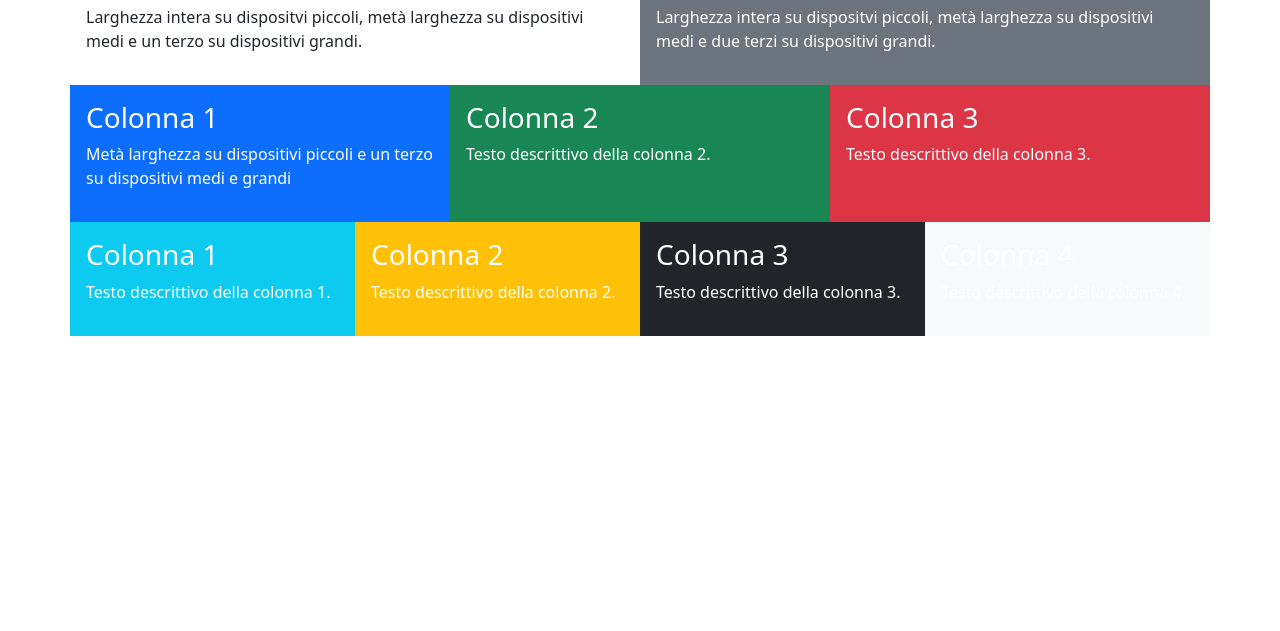
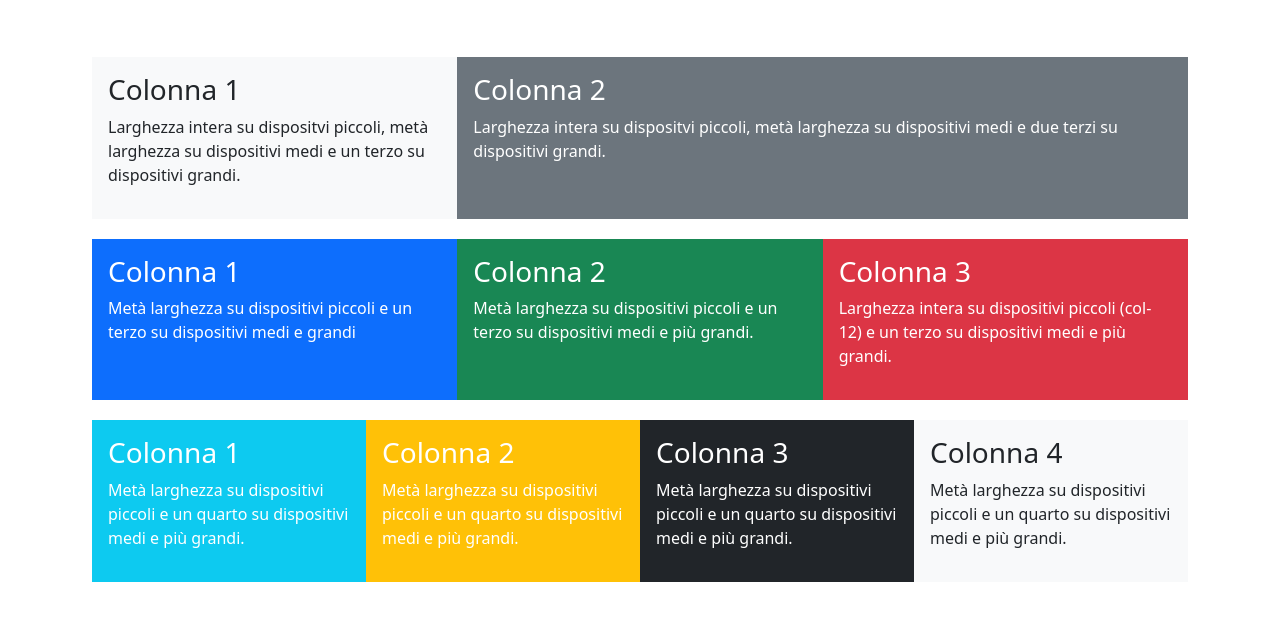
Before and after one commit to Deni0012/htmlcss-bootstrap-layout, a plain HTML site: page index.html in a window 1280 px wide. Shown: the part 169-800 px from the top of the page. Drawn offline with nearby package versions, Linux system fonts and the light colour scheme.

Commit message:
add: conclusione del progetto

```diff
--- a/css/style.css
+++ b/css/style.css
@@ -5,3 +5,15 @@ body {
 header {
     margin-top: 20px;
 }
+
+.container {
+    padding: 30px;
+}
+
+.row {
+    margin-top: 20px;
+}
+
+.row>*{
+    margin-top: 0;
+}
--- a/index.html
+++ b/index.html
@@ -27,50 +27,50 @@
     <main class="mb-3">
         <div class="container text-left">
             <!-- Prima riga: 2 blocchi -->
-            <div class="row row-cols-1 row-cols-md-2">
-                <div class="col p-3 bg-white text-dark">
+            <div class="row gx-3 gy-3 blocco-1">
+                <div class="col-12 col-md-4 p-3 bg-light text-dark">
                     <h3>Colonna 1</h3>
                     <p>Larghezza intera su dispositvi piccoli, metà larghezza su dispositivi medi e un terzo su dispositivi grandi.</p>
                 </div>
-                <div class="col p-3 bg-secondary text-white">
+                <div class="col-12 col-md-8 p-3 bg-secondary text-white">
                     <h3>Colonna 2</h3>
                     <p>Larghezza intera su dispositvi piccoli, metà larghezza su dispositivi medi e due terzi su dispositivi grandi.</p>
                 </div>
             </div>
 
             <!-- Seconda riga: 3 blocchi -->
-            <div class="row row-cols-1 row-cols-md-3">
-                <div class="col p-3 bg-primary text-white">
+            <div class="row gx-3 gy-3">
+                <div class="col-6 col-md-4 p-3 bg-primary text-white">
                     <h3>Colonna 1</h3>
                     <p>Metà larghezza su dispositivi piccoli e un terzo su dispositivi medi e grandi</p>
                 </div>
-                <div class="col p-3 bg-success text-white">
+                <div class="col-6 col-md-4 p-3 bg-success text-white">
                     <h3>Colonna 2</h3>
-                    <p>Testo descrittivo della colonna 2.</p>
+                    <p>Metà larghezza su dispositivi piccoli e un terzo su dispositivi medi e più grandi.</p>
                 </div>
-                <div class="col p-3 bg-danger text-white">
+                <div class="col-12 col-md-4 p-3 bg-danger text-white">
                     <h3>Colonna 3</h3>
-                    <p>Testo descrittivo della colonna 3.</p>
+                    <p>Larghezza intera su dispositivi piccoli (col-12) e un terzo su dispositivi medi e più grandi.</p>
                 </div>
             </div>
 
             <!-- Terza riga: 4 blocchi -->
-            <div class="row row-cols-1 row-cols-md-2 row-cols-lg-4">
-                <div class="col p-3 bg-info text-white">
+            <div class="row gx-3 gy-3 ">
+                <div class="col-6 col-md-3 p-3 bg-info text-white">
                     <h3>Colonna 1</h3>
-                    <p>Testo descrittivo della colonna 1.</p>
+                    <p>Metà larghezza su dispositivi piccoli e un quarto su dispositivi medi e più grandi.</p>
                 </div>
-                <div class="col p-3 bg-warning text-white">
+                <div class="col-6 col-md-3 p-3 bg-warning text-white">
                     <h3>Colonna 2</h3>
-                    <p>Testo descrittivo della colonna 2.</p>
+                    <p>Metà larghezza su dispositivi piccoli e un quarto su dispositivi medi e più grandi.</p>
                 </div>
-                <div class="col p-3 bg-dark text-white">
+                <div class="col-6 col-md-3 p-3 bg-dark text-white">
                     <h3>Colonna 3</h3>
-                    <p>Testo descrittivo della colonna 3.</p>
+                    <p>Metà larghezza su dispositivi piccoli e un quarto su dispositivi medi e più grandi.</p>
                 </div>
-                <div class="col p-3 bg-light text-white">
+                <div class="col-6 col-md-3 p-3 bg-light text-dark">
                     <h3>Colonna 4</h3>
-                    <p>Testo descrittivo della colonna 4.</p>
+                    <p>Metà larghezza su dispositivi piccoli e un quarto su dispositivi medi e più grandi.</p>
                 </div>
             </div>
         </div>
```
Also changed, not shown: 1 other file.
